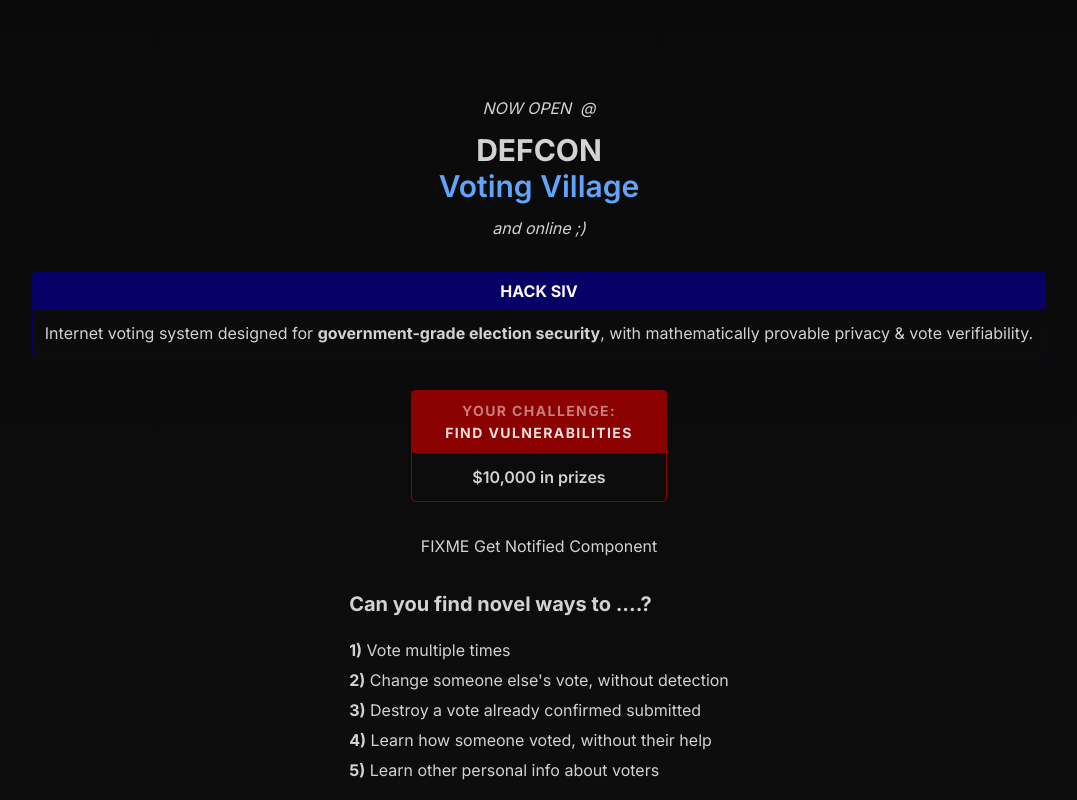
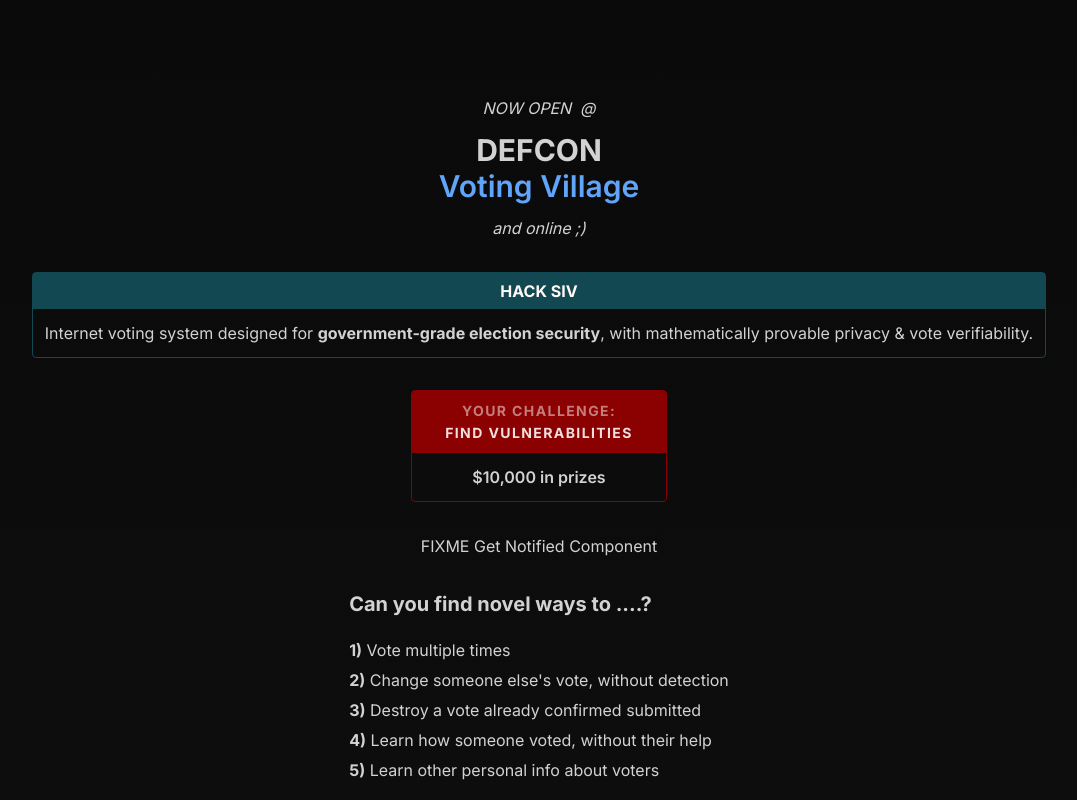
Before and after one commit to siv-org/hack.siv.org, a Next.js app: page / in a window 1280 px wide. Shown: the top 800 px of the page, without its empty margins (101-1178 px from the left). Built offline with nearby package versions, Linux system fonts and the light colour scheme.

Commit message:
Use green for initial HACK SIV box

```diff
--- a/app/page.tsx
+++ b/app/page.tsx
@@ -10,7 +10,7 @@
         <h5 className="italic mt-3">and online ;)</h5>
       </div>
 
-      <Box title="HACK SIV" color="#060067">
+      <Box title="HACK SIV" color="#114852">
         Internet voting system designed for{' '}
         <b>government-grade election security</b>, with mathematically provable
         privacy & vote verifiability.
```
